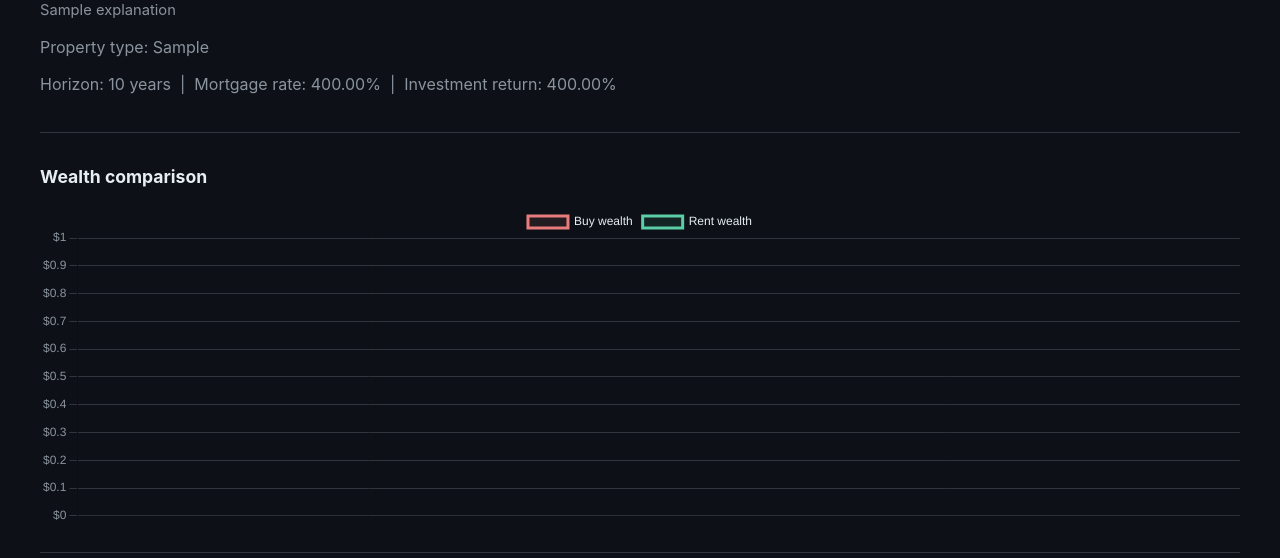
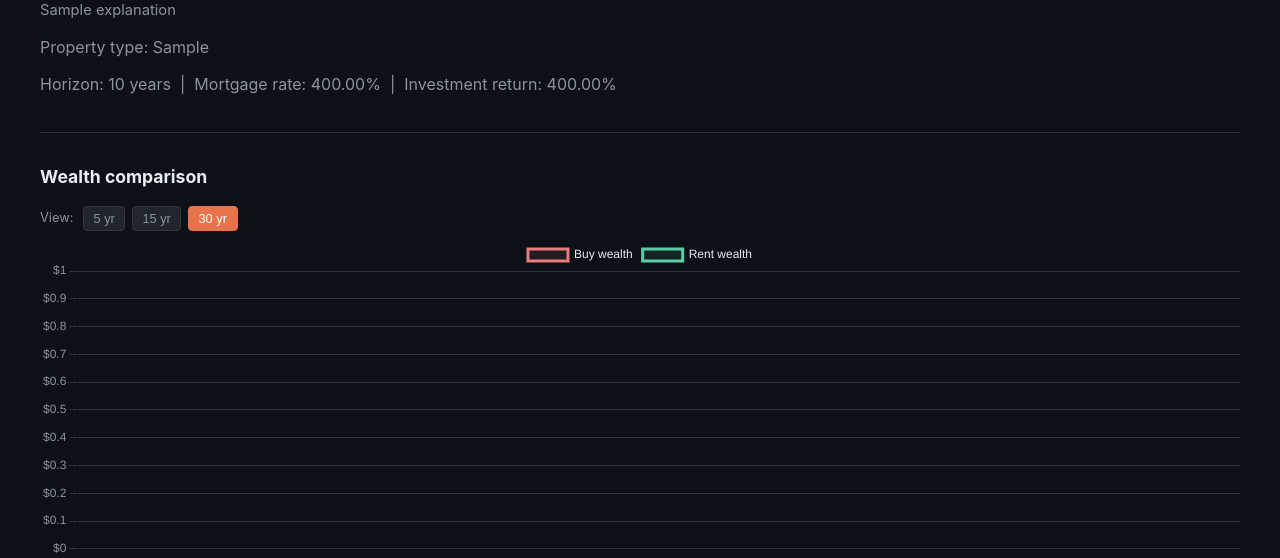
Before and after one commit to sz-747/housing-calc, a Flask app: template templates/results.html in a window 1280 px wide. Shown: the part 246-804 px from the top of the page. Run offline with Flask 3, Linux system fonts and the light colour scheme; the template is opened without the code that fills it: most values are stand-ins (such as "Sample title", 1, 10 or a date in 2020).

Commit message:
added chart toggles

```diff
--- a/engine/input_model.py
+++ b/engine/input_model.py
@@ -149,6 +149,8 @@ class ComparisonResult:
         self.yearly_breakdown = data["yearly_breakdown"]
         # older saved scenarios predate the extended chart series, so default to the horizon length breakdown if it isnt there
         self.chart_breakdown = data.get("chart_breakdown", data["yearly_breakdown"])
+        # year the lines cross on the extended chart, may be beyond the horizon
+        self.chart_breakeven_year = data.get("chart_breakeven_year", data["breakeven_year"])
         self.breakeven_year = data["breakeven_year"]
         self.affordability = data["affordability"]
         self.flip_points = data.get("flip_points", {"buying_wins": True, "flip_deposit": None, "flip_rate": None, "flip_growth": None})
@@ -185,6 +187,7 @@ class ComparisonResult:
         "rent_projection": self.rent_projection,
         "yearly_breakdown": self.yearly_breakdown,
         "chart_breakdown": self.chart_breakdown,
+        "chart_breakeven_year": self.chart_breakeven_year,
         "breakeven_year": self.breakeven_year,
         "affordability": self.affordability,
         "flip_points": self.flip_points,
--- a/static/css/chart.css
+++ b/static/css/chart.css
@@ -3,3 +3,37 @@
   height: 320px;
   margin: 0.5rem 0 0.25rem;
 }
+
+.chart-views {
+  display: flex;
+  align-items: center;
+  gap: 0.4rem;
+  margin-bottom: 0.5rem;
+}
+
+.chart-views-label {
+  font-size: 0.8rem;
+  color: var(--text-secondary);
+  margin-right: 0.2rem;
+}
+
+.chart-view-btn {
+  background: var(--bg-panel);
+  color: var(--text-secondary);
+  border: 1px solid var(--border);
+  border-radius: 4px;
+  padding: 0.25rem 0.6rem;
+  font-size: 0.8rem;
+  cursor: pointer;
+}
+
+.chart-view-btn:hover {
+  color: var(--text-primary);
+  border-color: var(--accent);
+}
+
+.chart-view-btn.is-active {
+  background: var(--accent);
+  color: #fff;
+  border-color: var(--accent);
+}
--- a/templates/results.html
+++ b/templates/results.html
@@ -26,6 +26,13 @@ content %}
 
 <section class="panel">
   <h2>Wealth comparison</h2>
+  {# view-only zoom: changes how many years of the chart are shown, never the verdict #}
+  <div class="chart-views">
+    <span class="chart-views-label">View:</span>
+    <button type="button" class="chart-view-btn" data-years="5">5 yr</button>
+    <button type="button" class="chart-view-btn" data-years="15">15 yr</button>
+    <button type="button" class="chart-view-btn is-active" data-years="30">30 yr</button>
+  </div>
   <div class="chart-container">
     <!-- canvas is just painted pixels, so screen readers see nothing.role + aria-label give them a spoken description of the chart. -->
     <canvas
@@ -326,14 +333,15 @@ content %}
     return "$" + value.toLocaleString();
   }
 
-  const breakevenYear = {{ result.breakeven_year if result.breakeven_year else "null" }};
+  // year the buy and rent lines cross on the extended chart (may be past the horizon)
+  const crossoverYear = {{ result.chart_breakeven_year if result.chart_breakeven_year else "null" }};
 
-  // draws a vertical dashed line at the breakeven year
+  // draws a vertical dashed line where buying overtakes renting
   const breakevenPlugin = {
     id: "breakevenLine",
     afterDraw(chart) {
-      if (breakevenYear === null) { return; }
-      const idx = breakevenYear - 1;
+      if (crossoverYear === null) { return; }
+      const idx = crossoverYear - 1;
       const meta = chart.getDatasetMeta(0);
       if (!meta.data[idx]) { return; }
       const x = meta.data[idx].x;
@@ -351,7 +359,7 @@ content %}
       c.fillStyle = "rgba(124,168,232,0.85)";
       c.font = "600 11px -apple-system, BlinkMacSystemFont, 'Segoe UI', sans-serif";
       c.textAlign = "center";
-      c.fillText("Break even:Yr " + breakevenYear, x, yAxis.top + 14);
+      c.fillText("Buying overtakes:Yr " + crossoverYear, x, yAxis.top + 14);
       c.restore();
     }
   };
@@ -385,7 +393,7 @@ content %}
   };
 
   const canvas = document.getElementById("wealth-chart");
-  new Chart(canvas, {
+  const wealthChart = new Chart(canvas, {
     type: "line",
     plugins: [breakevenPlugin, horizonPlugin],
     data: {
@@ -481,6 +489,27 @@ content %}
       }
     }
   });
+
+  // 5/15/30 year view toggle. only changes how much of the wealth chart is shown
+  // by limiting the x-axis. the data and the verdict never change.
+  const viewButtons = document.querySelectorAll(".chart-view-btn");
+
+  function setWealthView(years) {
+    wealthChart.options.scales.x.min = 0;
+    wealthChart.options.scales.x.max = years - 1;
+    wealthChart.update();
+  }
+
+  for (let i = 0; i < viewButtons.length; i++) {
+    viewButtons[i].addEventListener("click", function () {
+      const years = Number(this.dataset.years);
+      setWealthView(years);
+      for (let j = 0; j < viewButtons.length; j++) {
+        viewButtons[j].classList.remove("is-active");
+      }
+      this.classList.add("is-active");
+    });
+  }
 </script>
 
 {% endblock %}
```
Also changed, not shown: engine/calculation_engine.py (+5 -3 lines).
